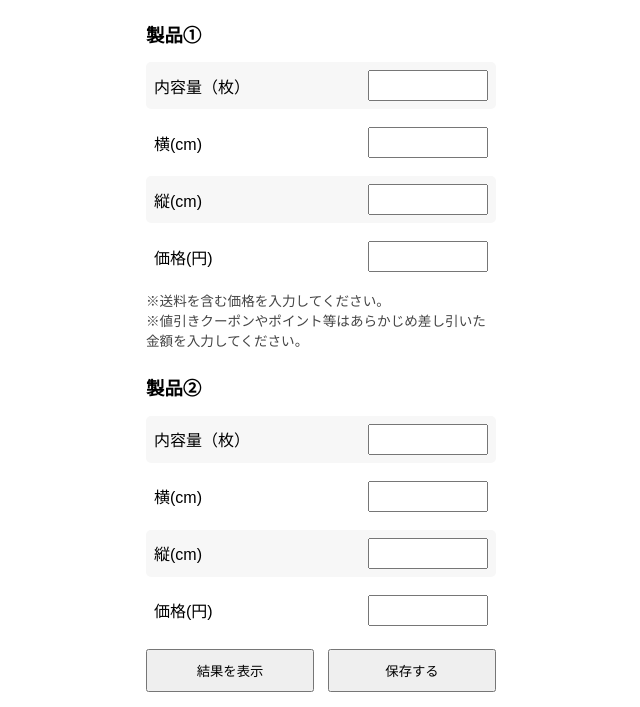
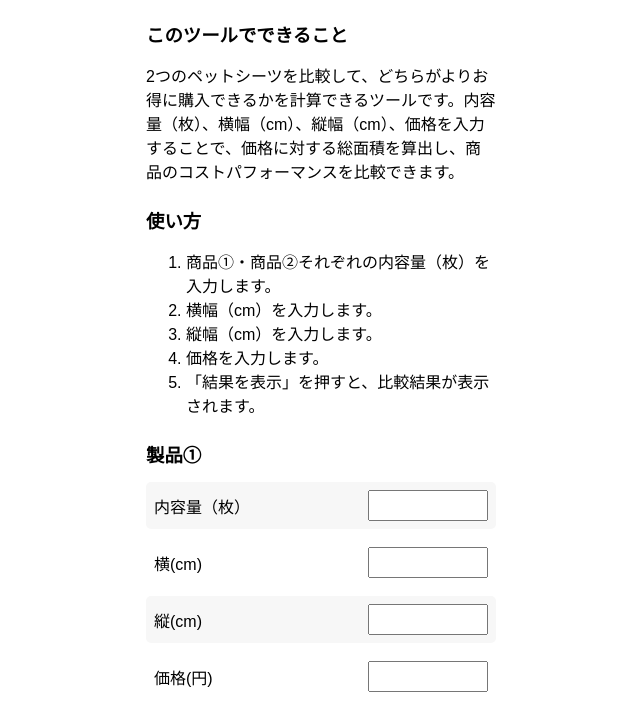
Before and after one commit to kirokugirl-lang/ps.index.html, a plain HTML site: page index.html in a window 1280 px wide. Shown: the part 53-760 px from the top of the page, without its empty margins (319-959 px from the left). Drawn offline with Linux system fonts and the light colour scheme.

Commit message:
Update index.html

```diff
--- a/index.html
+++ b/index.html
@@ -92,7 +92,17 @@ button {
 <body>
 
 <h1>ペットシーツ計算ツール</h1>
+<h2>このツールでできること</h2>
+<p>2つのペットシーツを比較して、どちらがよりお得に購入できるかを計算できるツールです。内容量（枚）、横幅（cm）、縦幅（cm）、価格を入力することで、価格に対する総面積を算出し、商品のコストパフォーマンスを比較できます。</p>
 
+<h2>使い方</h2>
+<ol>
+  <li>商品①・商品②それぞれの内容量（枚）を入力します。</li>
+  <li>横幅（cm）を入力します。</li>
+  <li>縦幅（cm）を入力します。</li>
+  <li>価格を入力します。</li>
+  <li>「結果を表示」を押すと、比較結果が表示されます。</li>
+</ol>
 <h2>製品①</h2>
 <label class="row-gray"><span>内容量（枚）</span><input type="number" id="sheet1" /></label>
 <label class="row-white"><span>横(cm)</span><input type="number" step="0.1" id="w1" /></label>
```
